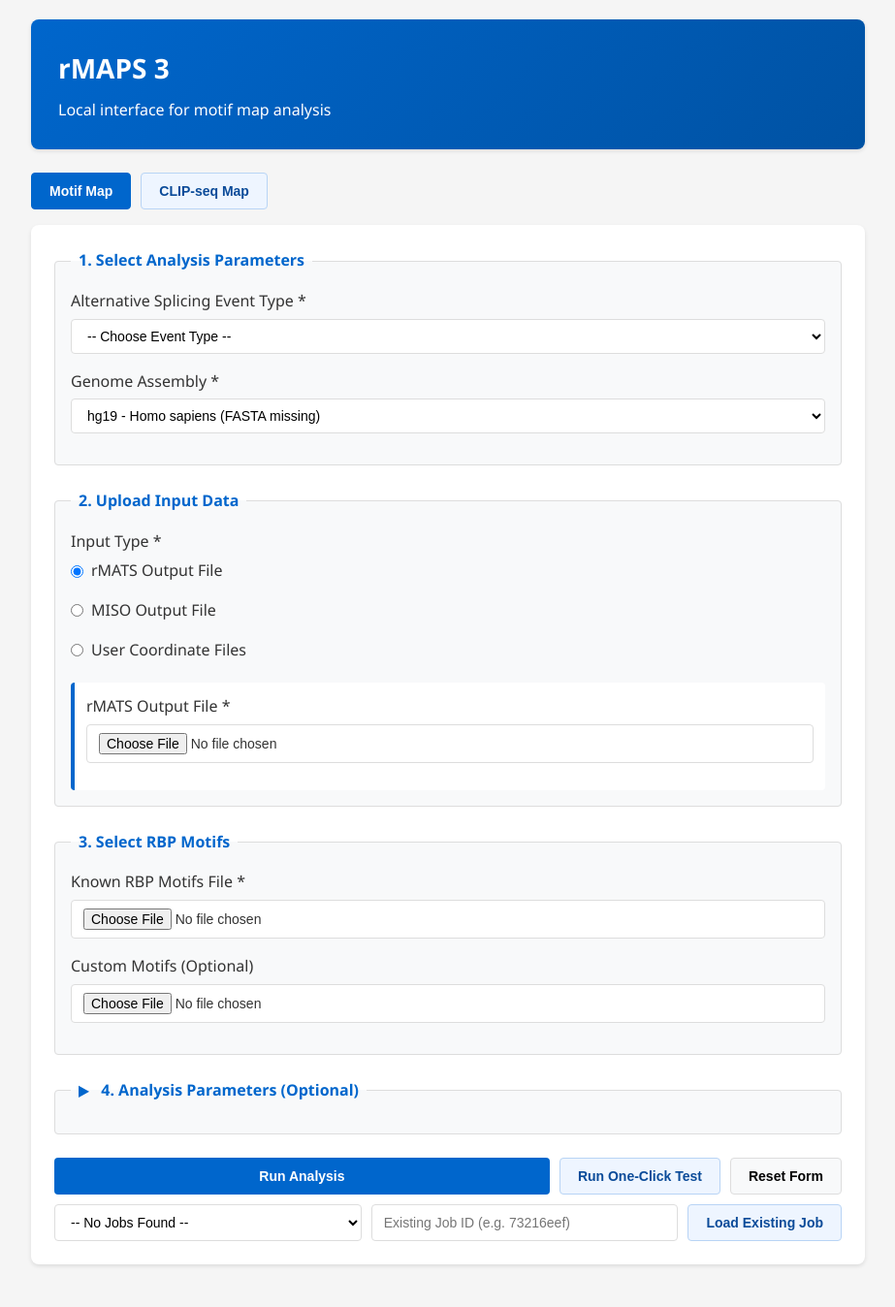
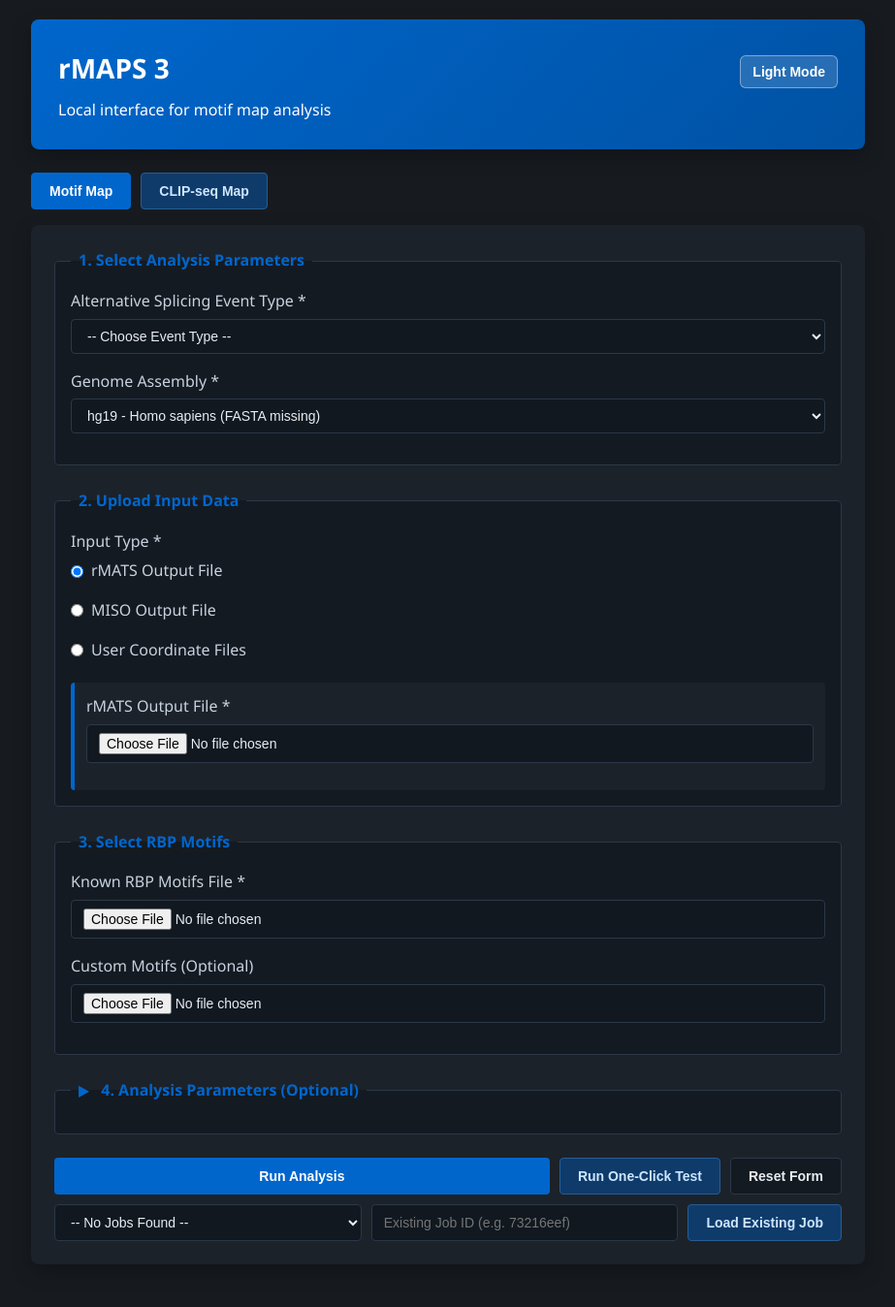
Before and after one commit to mcw-rcc/rMAPS3, a Flask app: page / in a window 1280 px wide. Shown: the whole page at 97% size, without its empty margins (178-1101 px from the left). Run offline with Flask 3, Linux system fonts and the light colour scheme; data that the repository does not hold is empty.

Commit message:
added dark mode to webUI

```diff
--- a/webui/static/app.js
+++ b/webui/static/app.js
@@ -7,6 +7,7 @@ const analysisTypeInput = document.getElementById("analysisType");
 const modeMotifBtn = document.getElementById("modeMotifBtn");
 const modeClipBtn = document.getElementById("modeClipBtn");
 const modeSubtitle = document.getElementById("modeSubtitle");
+const themeToggleBtn = document.getElementById("themeToggleBtn");
 const submitBtn = document.getElementById("submitBtn");
 const quickTestBtn = document.getElementById("quickTestBtn");
 const loadJobBtn = document.getElementById("loadJobBtn");
@@ -36,8 +37,10 @@ let currentJobAnalysisType = "motif";
 let suppressHistoryPush = false;
 let loadJobInFlight = false;
 let currentAnalysisType = "motif";
+const THEME_STORAGE_KEY = "rmapsTheme";
 
 document.addEventListener("DOMContentLoaded", () => {
+  initTheme();
   loadGenomes();
   loadRecentJobs();
   setupEventListeners();
@@ -106,6 +109,8 @@ async function loadGenomes() {
 }
 
 function setupEventListeners() {
+  setupThemeToggle();
+
   if (modeMotifBtn) {
     modeMotifBtn.addEventListener("click", () => setAnalysisMode("motif"));
   }
@@ -144,6 +149,39 @@ function setupEventListeners() {
   setupCollapsibleParams();
 
   setAnalysisMode(currentAnalysisType);
+}
+
+function initTheme() {
+  try {
+    const savedTheme = localStorage.getItem(THEME_STORAGE_KEY);
+    const initialTheme = savedTheme === "light" || savedTheme === "dark" ? savedTheme : "dark";
+    applyTheme(initialTheme);
+  } catch (error) {
+    applyTheme("dark");
+  }
+}
+
+function setupThemeToggle() {
+  if (!themeToggleBtn) return;
+
+  themeToggleBtn.addEventListener("click", () => {
+    const currentTheme = document.body.getAttribute("data-theme") || "dark";
+    const nextTheme = currentTheme === "dark" ? "light" : "dark";
+    applyTheme(nextTheme);
+    try {
+      localStorage.setItem(THEME_STORAGE_KEY, nextTheme);
+    } catch (error) {
+      console.error("Unable to persist theme preference:", error);
+    }
+  });
+}
+
+function applyTheme(theme) {
+  const appliedTheme = theme === "light" ? "light" : "dark";
+  document.body.setAttribute("data-theme", appliedTheme);
+  if (themeToggleBtn) {
+    themeToggleBtn.textContent = appliedTheme === "dark" ? "Light Mode" : "Dark Mode";
+  }
 }
 
 function setAnalysisMode(mode) {
--- a/webui/static/style.css
+++ b/webui/static/style.css
@@ -1,11 +1,35 @@
 :root {
   --primary: #0066cc;
   --primary-dark: #0052a3;
+  --bg: #171b20;
+  --text: #e8edf3;
+  --surface: #1c222a;
+  --surface-alt: #141a21;
+  --light: #121820;
+  --border: #2b3848;
+  --shadow: 0 8px 20px rgba(0, 0, 0, 0.28);
+  --input-bg: #111820;
+  --muted: #c8d2de;
+  --secondary-bg: #0f3b6b;
+  --secondary-text: #cde6ff;
+  --secondary-border: #265d95;
+  --success: #28a745;
+  --danger: #dc3545;
+}
+
+body[data-theme="light"] {
+  --bg: #f5f5f5;
+  --text: #333;
+  --surface: #fff;
+  --surface-alt: #f8f9fa;
   --light: #f8f9fa;
   --border: #ddd;
   --shadow: 0 2px 4px rgba(0, 0, 0, 0.1);
-  --success: #28a745;
-  --danger: #dc3545;
+  --input-bg: #fff;
+  --muted: #222;
+  --secondary-bg: #eef5ff;
+  --secondary-text: #0b4b99;
+  --secondary-border: #b8d4f5;
 }
 
 * {
@@ -16,8 +40,8 @@
 
 body {
   font-family: "Segoe UI", Tahoma, Geneva, Verdana, sans-serif;
-  background-color: #f5f5f5;
-  color: #333;
+  background-color: var(--bg);
+  color: var(--text);
   line-height: 1.6;
 }
 
@@ -41,6 +65,25 @@ body {
   font-size: 28px;
 }
 
+.header-top {
+  display: flex;
+  align-items: center;
+  justify-content: space-between;
+  gap: 12px;
+}
+
+.theme-toggle-btn {
+  background-color: rgba(255, 255, 255, 0.15);
+  color: #fff;
+  border: 1px solid rgba(255, 255, 255, 0.4);
+  padding: 8px 12px;
+  border-radius: 6px;
+}
+
+.theme-toggle-btn:hover {
+  background-color: rgba(255, 255, 255, 0.24);
+}
+
 .mode-toggle {
   display: flex;
   gap: 10px;
@@ -48,9 +91,9 @@ body {
 }
 
 .mode-btn {
-  border: 1px solid #b8d4f5;
-  background-color: #eef5ff;
-  color: #0b4b99;
+  border: 1px solid var(--secondary-border);
+  background-color: var(--secondary-bg);
+  color: var(--secondary-text);
 }
 
 .mode-btn.active {
@@ -60,7 +103,7 @@ body {
 }
 
 form {
-  background: #fff;
+  background: var(--surface);
   padding: 24px;
   border-radius: 8px;
   box-shadow: var(--shadow);
@@ -72,7 +115,7 @@ fieldset {
   padding: 16px;
   border: 1px solid var(--border);
   border-radius: 4px;
-  background-color: var(--light);
+  background-color: var(--surface-alt);
 }
 
 legend {
@@ -89,6 +132,7 @@ label {
   display: block;
   margin-bottom: 5px;
   font-weight: 500;
+  color: var(--muted);
 }
 
 input[type="text"],
@@ -100,7 +144,8 @@ select {
   border: 1px solid var(--border);
   border-radius: 4px;
   font-size: 14px;
-  background-color: #fff;
+  background-color: var(--input-bg);
+  color: var(--text);
 }
 
 .radio-group {
@@ -118,7 +163,7 @@ select {
 .input-section {
   margin-top: 12px;
   padding: 12px;
-  background-color: #fff;
+  background-color: var(--surface);
   border-radius: 4px;
   border-left: 4px solid var(--primary);
 }
@@ -155,18 +200,19 @@ button[type="submit"]:disabled {
 }
 
 button[type="reset"] {
-  background-color: var(--light);
+  background-color: var(--surface-alt);
+  color: var(--text);
   border: 1px solid var(--border);
 }
 
 button.secondary {
-  background-color: #eef5ff;
-  color: #0b4b99;
-  border: 1px solid #b8d4f5;
+  background-color: var(--secondary-bg);
+  color: var(--secondary-text);
+  border: 1px solid var(--secondary-border);
 }
 
 #results {
-  background: #fff;
+  background: var(--surface);
   padding: 18px;
   border-radius: 8px;
   box-shadow: var(--shadow);
@@ -245,6 +291,15 @@ th {
 }
 
 @media (max-width: 800px) {
+  .header-top {
+    flex-direction: column;
+    align-items: flex-start;
+  }
+
+  .theme-toggle-btn {
+    width: 100%;
+  }
+
   .form-actions {
     flex-direction: column;
   }
--- a/webui/templates/index.html
+++ b/webui/templates/index.html
@@ -9,7 +9,10 @@
 <body>
     <div class="container">
         <div class="header">
-            <h1>rMAPS 3</h1>
+            <div class="header-top">
+                <h1>rMAPS 3</h1>
+                <button type="button" id="themeToggleBtn" class="theme-toggle-btn" aria-label="Toggle dark mode">Light Mode</button>
+            </div>
             <p id="modeSubtitle">Local interface for motif map and CLIP-seq RNA map analysis</p>
         </div>
 
```
